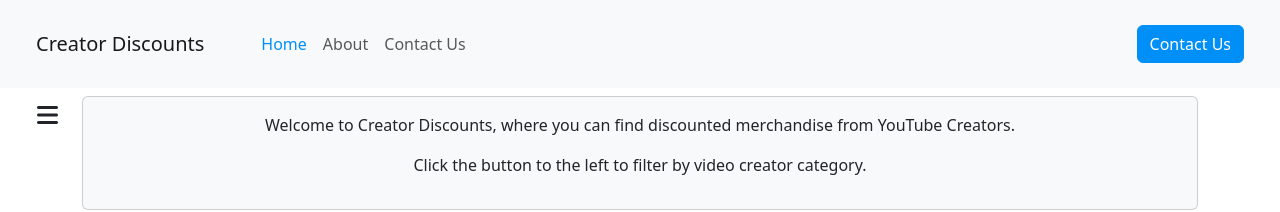
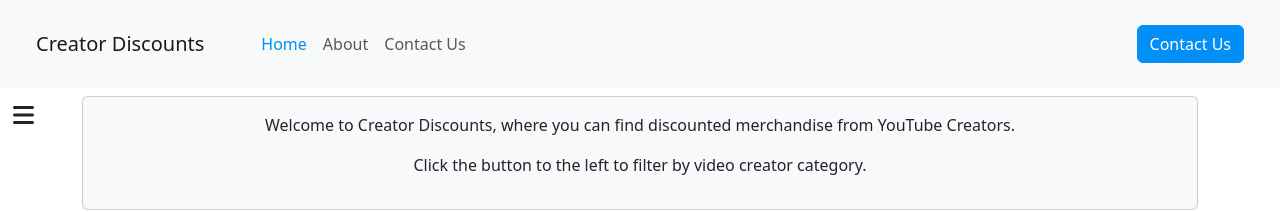
Before and after one commit to bbehling/nextjs_demo, a Next.js app: page / in a window 1280 px wide. Shown: the top 212 px of the page. Built offline with nearby package versions, Linux system fonts and the light colour scheme; no server answers; the database is empty.

Commit message:
Fix for iPad pro

```diff
--- a/components/navbar.tsx
+++ b/components/navbar.tsx
@@ -26,7 +26,11 @@
         <div className="collapse navbar-collapse" id="navbarSupportedContent">
           <ul className="navbar-nav me-auto">
             <li className="nav-item">
-              <button className="nav-link d-sm-none" data-bs-toggle="offcanvas" data-bs-target="#offcanvas">
+              <button
+                className="nav-link d-sm-none d-md-block d-lg-none"
+                data-bs-toggle="offcanvas"
+                data-bs-target="#offcanvas"
+              >
                 Filter
               </button>
             </li>
--- a/components/sideMenu.tsx
+++ b/components/sideMenu.tsx
@@ -101,7 +101,7 @@
           </ul>
         </div>
       </div>
-      <div className="py-2 ms-4" style={{ position: "fixed" }}>
+      <div className="py-2" style={{ position: "fixed" }}>
         <button
           className="btn float-start d-none d-lg-block"
           data-bs-toggle="offcanvas"
```
